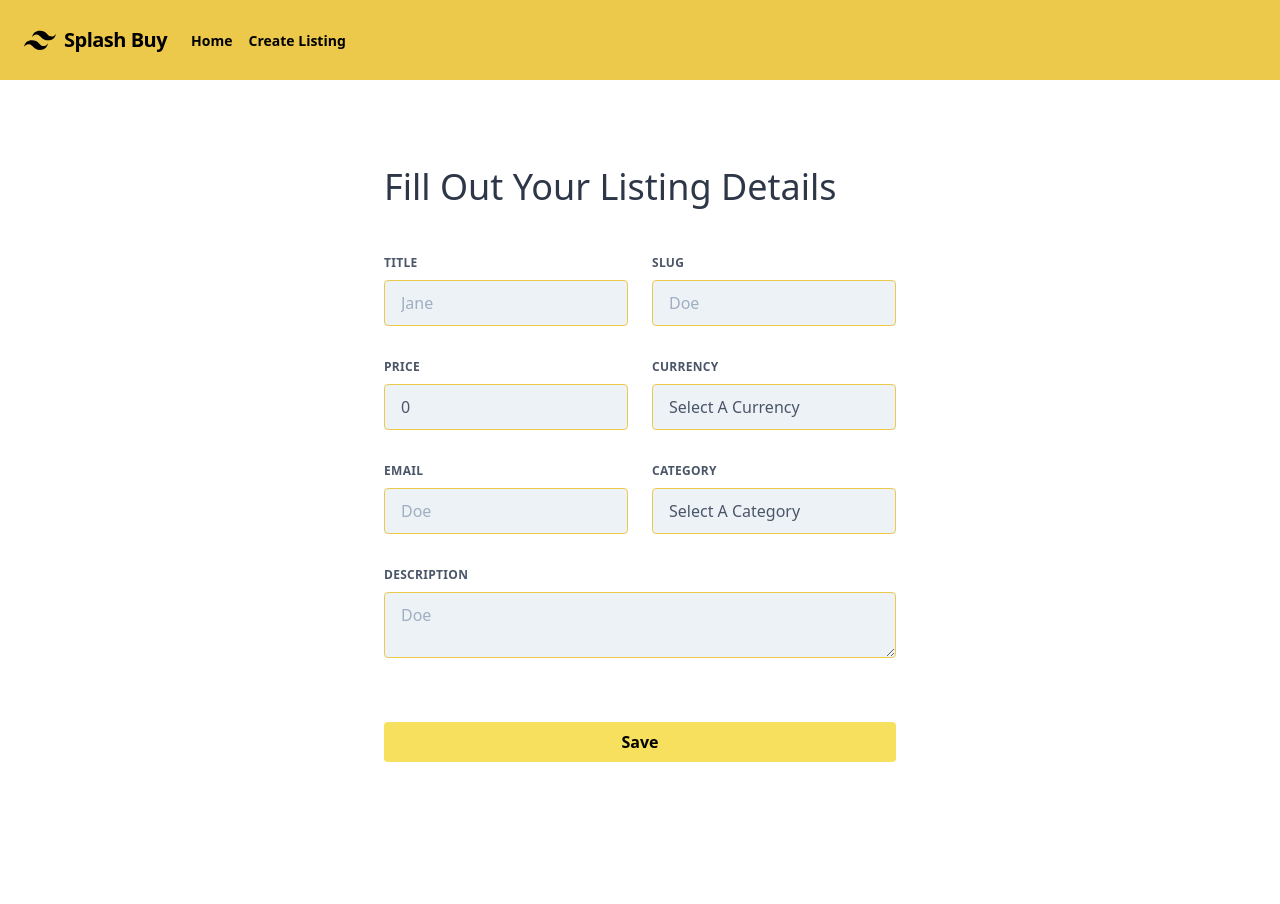
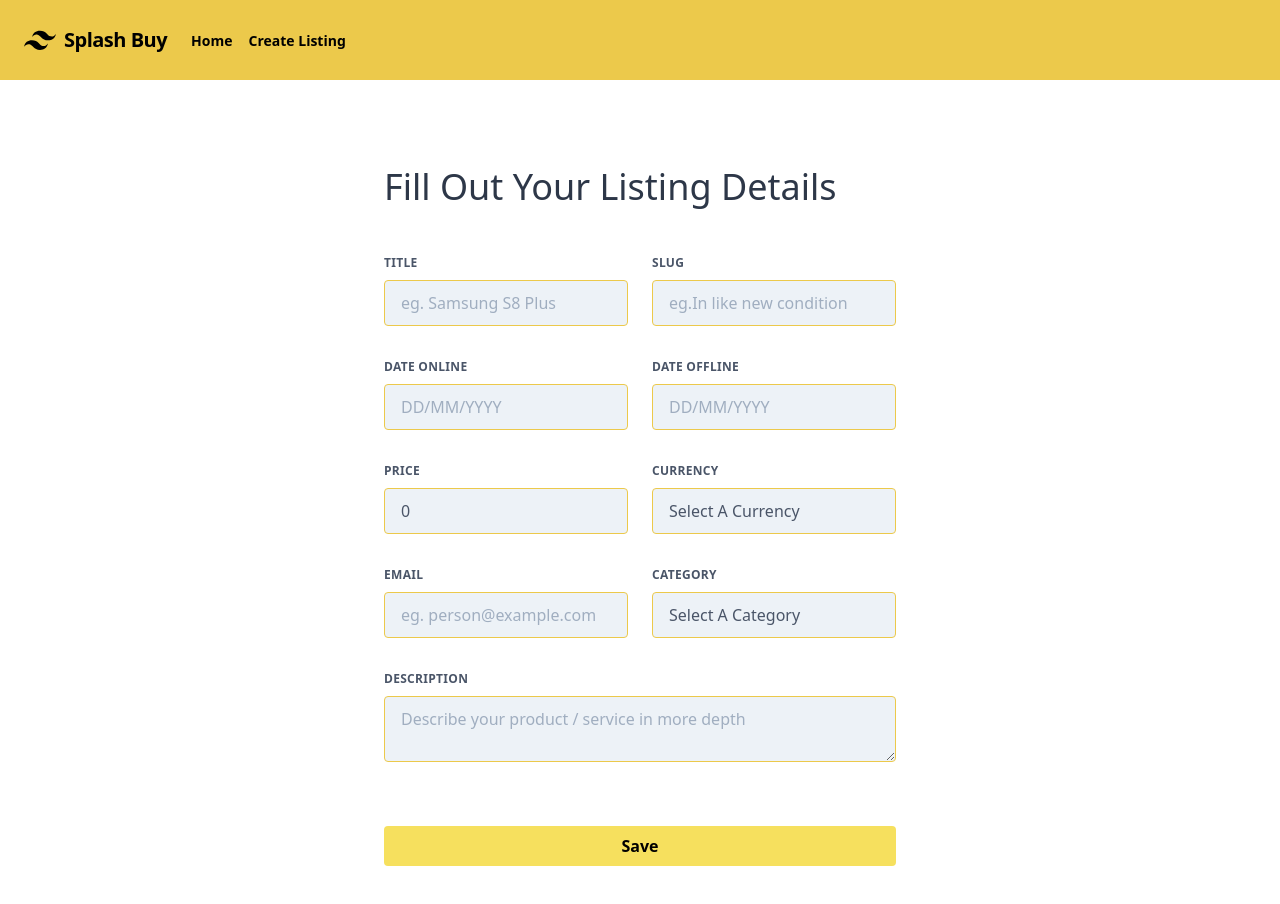
Before and after one commit to leshayface/6-search-listings, a React (Create React App) app: page /create in a window 1280 px wide. Shown: the top 904 px of the page. Before the commit the page ends 866 px from the top, so only its background shows below. Built offline with nearby package versions, Linux system fonts and the light colour scheme.

Commit message:
feat(CreateListing): add dates and update form validation and placeholders

```diff
--- a/server/db.json
+++ b/server/db.json
@@ -4,8 +4,8 @@
       "title": "Bed",
       "slug": "Queen Size Bed",
       "description": "Queen Size Bed in like new condition for sale",
-      "date Online": "",
-      "date Offline": "",
+      "date Online": "02/09/2020",
+      "date Offline": "20/10/2020",
       "currency": "Zar",
       "email": "person1@example.com",
       "category": "Furniture"
@@ -14,8 +14,8 @@
       "title": "Samsung S8 plus",
       "slug": "Samsung S8 plus for sale with 1 year warranty",
       "description": "Samsung S8 plus for sale with 1 year warranty. In good condition. Selling because I got an upgrade.",
-      "date Online": "",
-      "date Offline": "",
+      "date Online": "03/09/2020",
+      "date Offline": "08/10/2020",
       "currency": "Zar",
       "email": "person2@example.com",
       "category": "Electronics"
--- a/src/components/Home.tsx
+++ b/src/components/Home.tsx
@@ -6,6 +6,8 @@ import axios from 'axios';
 export interface Values {
   title: string,
   slug: string,
+  dateOnline: string,
+  dateOffline: string,
   description: string,
   price: number,
   currency: string,
--- a/src/components/listing/CreateListing.tsx
+++ b/src/components/listing/CreateListing.tsx
@@ -4,8 +4,10 @@ import { useHistory } from 'react-router-dom';
 import { useForm } from "react-hook-form";
 
 export interface Values {
-  title: "",
-  slug: "",
+  title: string,
+  slug: string,
+  dateOnline: string,
+  dateOffline: string,
   description: string,
   price: number,
   currency: string,
@@ -21,6 +23,8 @@ export interface IFormState {
 const defaultValues: Values = {
   title: "",
   slug: "",
+  dateOnline: "",
+  dateOffline: "",
   description: "",
   price: 0,
   currency: "",
@@ -59,33 +63,49 @@ function CreateCustomer<RouteComponentProps>() {
               <label className="block uppercase tracking-wide text-gray-700 text-xs font-bold mb-2">
                 Title
               </label>
-              <input ref={register({ required: "Required", pattern: {value: /^[A-Za-z]+$/i, message: "invalid title"} })} name="title" onChange={handleChange} defaultValue={values.title} className="appearance-none block w-full bg-gray-200 text-gray-700 border border-yellow-500 rounded py-3 px-4 leading-tight focus:outline-none focus:bg-white" id="grid-first-name" type="text" placeholder="Jane" />
+              <input ref={register({ required: "Required", pattern: {value: /^[A-Za-z]+$/i, message: "Invalid title format"} })} name="title" onChange={handleChange} defaultValue={values.title} className="appearance-none block w-full bg-gray-200 text-gray-700 border border-yellow-500 rounded py-3 px-4 leading-tight focus:outline-none focus:bg-white" id="grid-first-name" type="text" placeholder="eg. Samsung S8 Plus" />
               <p className="text-xs text-red-600">{errors.title && errors.title.message}</p>
             </div>
             <div className="w-full md:w-1/2 px-3 my-4">
               <label className="block uppercase tracking-wide text-gray-700 text-xs font-bold mb-2">
                 Slug
               </label>
-              <input ref={register({ required: "Required", pattern: {value: /^[A-Za-z]+$/i, message: "invalid slug"}})} name="slug" onChange={handleChange} defaultValue={values.slug} className="appearance-none block w-full bg-gray-200 text-gray-700 border  border-yellow-500 rounded py-3 px-4 leading-tight focus:outline-none focus:bg-white focus:border-gray-500" id="grid-last-name" type="text" placeholder="Doe" />
+              <input ref={register({ required: "Required", pattern: {value: /^[A-Za-z]+$/i, message: "Invalid slug format"}})} name="slug" onChange={handleChange} defaultValue={values.slug} className="appearance-none block w-full bg-gray-200 text-gray-700 border  border-yellow-500 rounded py-3 px-4 leading-tight focus:outline-none focus:bg-white focus:border-gray-500" id="grid-last-name" type="text" placeholder="eg.In like new condition" />
               <p className="text-xs text-red-600">{errors.slug && errors.slug.message}</p>
+            </div>
+            <div className="w-full md:w-1/2 px-3 my-4">
+              <label className="block uppercase tracking-wide text-gray-700 text-xs font-bold mb-2">
+                Date Online
+              </label>
+              <input ref={register({ required: "Required", pattern: {value: /^(0?[1-9]|[12][0-9]|3[01])[\/](0?[1-9]|1[012])[\/\-]\d{4}$/, message: "Invalid date format, please use DD/MM/YYYY"}})} name="dateOnline" onChange={handleChange} defaultValue={values.dateOnline} className="appearance-none block w-full bg-gray-200 text-gray-700 border  border-yellow-500 rounded py-3 px-4 leading-tight focus:outline-none focus:bg-white focus:border-gray-500" id="grid-last-name" type="text" placeholder="DD/MM/YYYY" />
+              <p className="text-xs text-red-600">{errors.dateOnline && errors.dateOnline.message}</p>
+            </div>
+            <div className="w-full md:w-1/2 px-3 my-4">
+              <label className="block uppercase tracking-wide text-gray-700 text-xs font-bold mb-2">
+                Date Offline
+              </label>
+              <input ref={register({ required: "Required", pattern: {value: /^(0?[1-9]|[12][0-9]|3[01])[\/](0?[1-9]|1[012])[\/\-]\d{4}$/, message: "Invalid date format, please use DD/MM/YYYY"}})} name="dateOffline" onChange={handleChange} defaultValue={values.dateOffline} className="appearance-none block w-full bg-gray-200 text-gray-700 border  border-yellow-500 rounded py-3 px-4 leading-tight focus:outline-none focus:bg-white focus:border-gray-500" id="grid-last-name" type="text" placeholder="DD/MM/YYYY" />
+              <p className="text-xs text-red-600">{errors.dateOffline && errors.dateOffline.message}</p>
             </div>
             <div className="w-full md:w-1/2 px-3 my-4">
               <label className="block uppercase tracking-wide text-gray-700 text-xs font-bold mb-2">
                 Price
               </label>
-              <input name="price" onChange={handleChange} type="number" defaultValue={values.price} className="appearance-none block w-full bg-gray-200 text-gray-700 border  border-yellow-500 rounded py-3 px-4 leading-tight focus:outline-none focus:bg-white focus:border-gray-500" id="grid-last-name" placeholder="Doe" />
+              <input ref={register({ required: "Required", pattern: {value: /^(?!\s*$).+/, message: "You must select an option"}})} name="price" onChange={handleChange} type="number" defaultValue={values.price} className="appearance-none block w-full bg-gray-200 text-gray-700 border  border-yellow-500 rounded py-3 px-4 leading-tight focus:outline-none focus:bg-white focus:border-gray-500" id="grid-last-name" placeholder="eg. 100" />
+              <p className="text-xs text-red-600">{errors.price && errors.price.message}</p>
             </div>
             <div className="w-full md:w-1/2 px-3 mb-6 md:mb-0 my-4">
               <label className="block uppercase tracking-wide text-gray-700 text-xs font-bold mb-2">
                 Currency
               </label>
               <div className="relative">
-                <select name="currency" onChange={handleChange} defaultValue={values.currency} className="block appearance-none w-full bg-gray-200 border  border-yellow-500 text-gray-700 py-3 px-4 pr-8 rounded leading-tight focus:outline-none focus:bg-white focus:border-gray-500" id="grid-state">
+                <select ref={register({ required: "Required", pattern: {value: /^(?!\s*$).+/, message: "You must select an option"}})} name="currency" onChange={handleChange} defaultValue={values.currency} className="block appearance-none w-full bg-gray-200 border  border-yellow-500 text-gray-700 py-3 px-4 pr-8 rounded leading-tight focus:outline-none focus:bg-white focus:border-gray-500" id="grid-state">
                   <option value="">Select A Currency</option>
                   <option value="Furniture">ZAR</option>
                   <option value="Electronics">USD</option>
                   <option value="Cars">EUR</option>
                 </select>
+              <p className="text-xs text-red-600">{errors.currency && errors.currency.message}</p>
               </div>
             </div>
             <div className="w-full md:w-1/2 px-3 my-4">
@@ -104,7 +124,7 @@ function CreateCustomer<RouteComponentProps>() {
                 className="appearance-none block w-full bg-gray-200 text-gray-700 border  border-yellow-500 rounded py-3 px-4 leading-tight focus:outline-none focus:bg-white focus:border-gray-500"
                 id="grid-last-name"
                 type="text"
-                placeholder="Doe"
+                placeholder="eg. person@example.com"
               />
               <p className="text-xs text-red-600">{errors.email && errors.email.message}</p>
             </div>
@@ -114,13 +134,14 @@ function CreateCustomer<RouteComponentProps>() {
                 Category
               </label>
               <div className="relative">
-                <select name="category" defaultValue={values.category} className="block appearance-none w-full bg-gray-200 border  border-yellow-500 text-gray-700 py-3 px-4 pr-8 rounded leading-tight focus:outline-none focus:bg-white focus:border-gray-500" id="grid-state">
+                <select ref={register({ required: "Required", pattern: {value: /^(?!\s*$).+/, message: "You must select an option"}})} name="category" defaultValue={values.category} className="block appearance-none w-full bg-gray-200 border  border-yellow-500 text-gray-700 py-3 px-4 pr-8 rounded leading-tight focus:outline-none focus:bg-white focus:border-gray-500" id="grid-state">
                   <option value="">Select A Category</option>
                   <option value="Furniture">Furniture</option>
                   <option value="Electronics">Electronics</option>
                   <option value="Cars">Cars</option>
                   <option value="Property">Property</option>
                 </select>
+                <p className="text-xs text-red-600">{errors.category && errors.category.message}</p>
               </div>
             </div>
           </div>
@@ -128,7 +149,8 @@ function CreateCustomer<RouteComponentProps>() {
               <label className="block uppercase tracking-wide text-gray-700 text-xs font-bold mb-2">
                 Description
               </label>
-              <textarea name="description" onChange={handleChange} defaultValue={values.description} className="appearance-none block w-full bg-gray-200 text-gray-700 border  border-yellow-500 rounded py-3 px-4 leading-tight focus:outline-none focus:bg-white focus:border-gray-500" id="grid-last-name" placeholder="Doe" />
+              <textarea ref={register({ required: "Required", pattern: {value: /^[A-Za-z]+$/i, message: "Please add a description"} })} name="description" onChange={handleChange} defaultValue={values.description} className="appearance-none block w-full bg-gray-200 text-gray-700 border  border-yellow-500 rounded py-3 px-4 leading-tight focus:outline-none focus:bg-white focus:border-gray-500" id="grid-last-name" placeholder="Describe your product / service in more depth" />
+              <p className="text-xs text-red-600">{errors.description && errors.description.message}</p>
             </div>
           </div>
           <button className="bg-yellow-400 hover:bg-gray-200 text-black font-semibold py-2 px-4 my-6 rounded w-full" type="submit">
```
